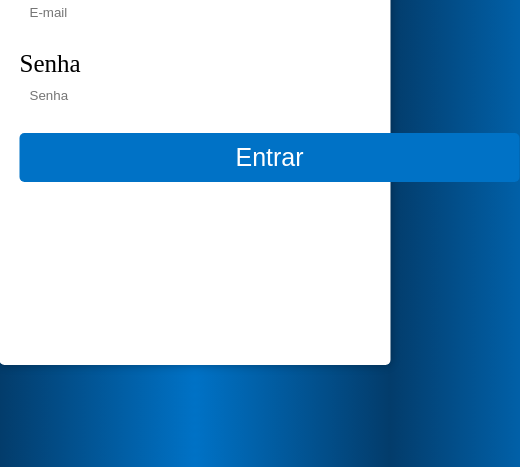
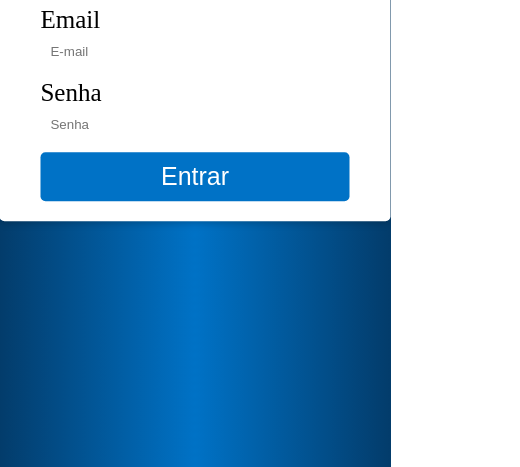
Before and after one commit to gustavo-marcialis/Tela-de-Login, a plain HTML site: page index.html in a window 390 px wide. Shown: the part 377-844 px from the top of the page, 520 px wide, since content can reach past the window. Drawn offline with Linux system fonts and the light colour scheme.

Commit message:
Criação da Versão Mobile
Foi adicionado media query para versão mobile da página.

```diff
--- a/style.css
+++ b/style.css
@@ -8,8 +8,8 @@ body {
 	box-shadow: 0 0 10px rgba(0, 0, 0, 0.3);
 	padding: 20px;
 	margin: auto;
-    width: 500px;
-    height: 600px;
+	width: 500px;
+	height: 600px;
 	position: absolute;
 	top: 50%;
 	left: 50%;
@@ -35,14 +35,14 @@ body {
 }
 
 .login-box label {
-    font-size: 25px;
+	font-size: 25px;
 }
 
 .login-box button[type="submit"] {
 	background-color: #0072c6;
 	color: #fff;
 	font-size: 25px;
-    width: 500px;
+	width: 500px;
 	border: none;
 	border-radius: 5px;
 	padding: 10px 20px;
@@ -55,10 +55,17 @@ body {
 
 @media only screen and (max-width: 600px) {
 	.login-box {
-		max-width: 90%;
+		width: 90%;
+		height: auto;
+		margin-top: 30px;
 	}
 
-	.login-box form {
+	.login-box input[type="email"],
+	.login-box input[type="password"] {
+		margin-bottom: 10px;
+	}
+
+	.login-box button[type="submit"] {
 		width: 100%;
 	}
 }
```
